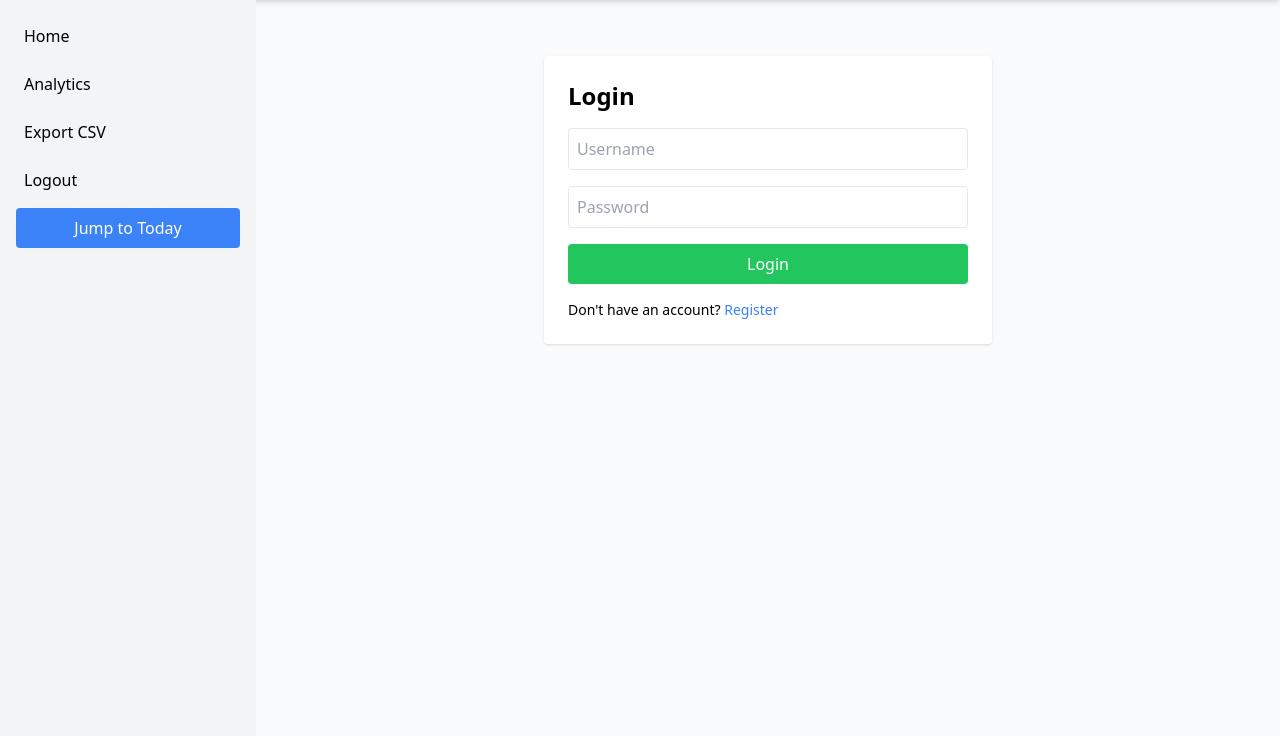
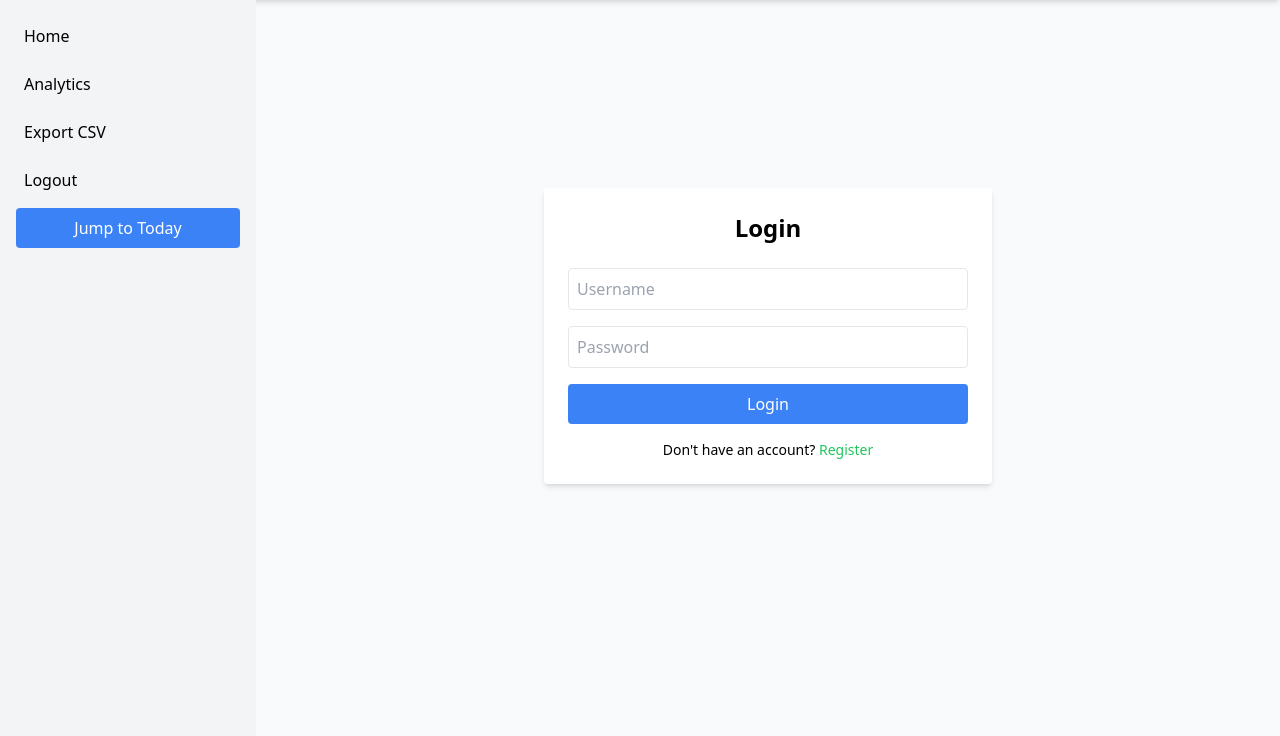
Before and after one commit to rathibharat/habit-tracker-v3, a Flask app: page /login in a window 1280 px wide. Shown: the part 64-800 px from the top of the page. Run offline with Flask 3, Linux system fonts and the light colour scheme; some libraries are stand-ins or nearby versions.

Commit message:
Update login.html

```diff
--- a/templates/login.html
+++ b/templates/login.html
@@ -2,13 +2,21 @@
 {% block title %}Login{% endblock %}
 
 {% block content %}
-<div class="max-w-md mx-auto mt-10 bg-white p-6 rounded shadow">
-    <h2 class="text-2xl font-bold mb-4">Login</h2>
-    <form method="POST" class="flex flex-col space-y-4">
-        <input type="text" name="username" placeholder="Username" required class="p-2 border rounded">
-        <input type="password" name="password" placeholder="Password" required class="p-2 border rounded">
-        <button type="submit" class="p-2 bg-green-500 text-white rounded hover:bg-green-600">Login</button>
-    </form>
-    <p class="mt-4 text-sm">Don't have an account? <a href="{{ url_for('register') }}" class="text-blue-500">Register</a></p>
+<div class="flex justify-center items-center min-h-[80vh]">
+    <div class="w-full max-w-md bg-white p-6 rounded shadow-md">
+        <h2 class="text-2xl font-bold mb-6 text-center">Login</h2>
+        <form method="POST" class="flex flex-col space-y-4">
+            <input type="text" name="username" placeholder="Username" required
+                   class="p-2 border rounded focus:outline-none focus:ring-2 focus:ring-blue-400">
+            <input type="password" name="password" placeholder="Password" required
+                   class="p-2 border rounded focus:outline-none focus:ring-2 focus:ring-blue-400">
+            <button type="submit" class="p-2 bg-blue-500 text-white rounded hover:bg-blue-600">
+                Login
+            </button>
+        </form>
+        <p class="text-sm mt-4 text-center">Don't have an account?
+            <a href="{{ url_for('register') }}" class="text-green-500 hover:underline">Register</a>
+        </p>
+    </div>
 </div>
 {% endblock %}
```
